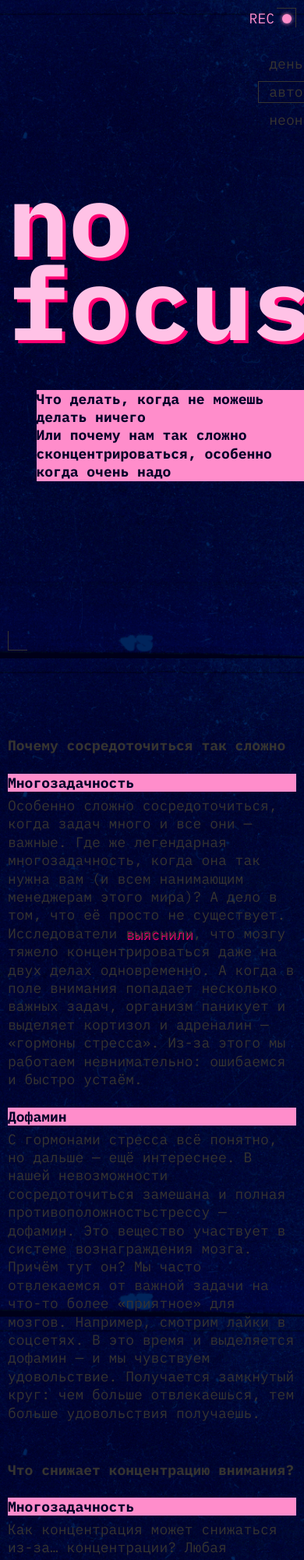
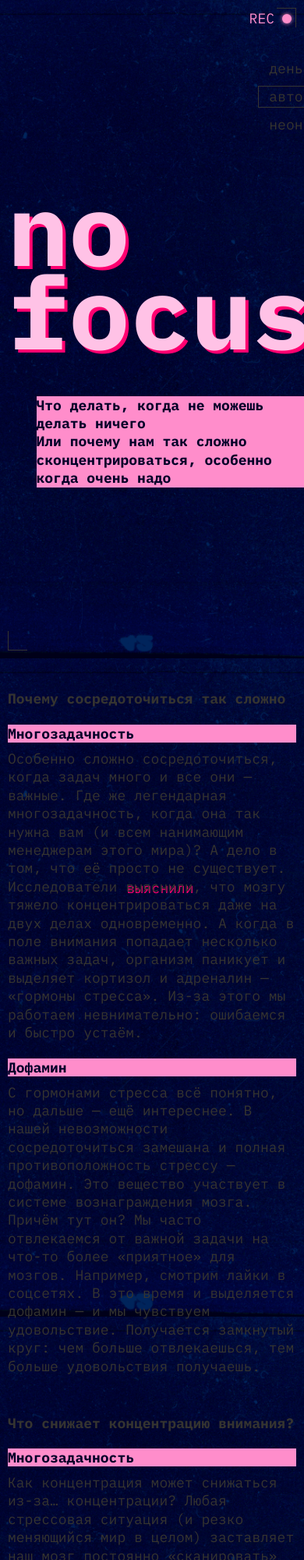
Before and after one commit to miakarnewot/slozhno-sosredotochitsya, a plain HTML site: page index.html in a window 390 px wide. Shown: the top 2000 px of the page at 78% size. Drawn offline with Linux system fonts and the light colour scheme.

Commit message:
comparison with ethalon done better

```diff
--- a/index.html
+++ b/index.html
@@ -74,8 +74,7 @@
           <h3 class="title-decor">Дофамин</h3>
           <p class="main__section-text">
             С гормонами стресса всё понятно, но дальше — ещё интереснее. В нашей
-            невозможности сосредоточиться замешана и полная
-            противоположностьстрессу — дофамин.
+            невозможности сосредоточиться замешана и полная противоположность стрессу — дофамин.
             Это вещество участвует в системе вознаграждения мозга. Причём тут он? Мы часто отвлекаемся
             от важной задачи на что-то более «приятное» для мозгов.
             Например, смотрим лайки в
--- a/styles/style.css
+++ b/styles/style.css
@@ -14,7 +14,6 @@
   position: relative;
   grid-template-rows: 1fr min-content 1fr;
   height: 100vh;
-  min-height: 768px;
   margin: 0;
   margin-block-end: 60px;
   padding: 20px;
@@ -136,7 +135,6 @@
   flex-direction: column;
   justify-content: space-between;
   gap: 80px;
-  padding-block: 60px;
   padding-inline: 20px;
 }
 
@@ -269,6 +267,7 @@
   justify-content: center;
   align-items: center;
   padding: 20px;
+  margin-block-start: 58px;
   min-height: 100vh;
 }
 
@@ -295,10 +294,10 @@
   }
 
   .header__text {
-    padding: 170px 0;
+    padding: 176px 0;
     display: flex;
     flex-direction: column;
-    gap: 157px;
+    gap: 162px;
   }
 
   .main__section:first-child {
@@ -327,11 +326,12 @@
 @media (max-width: 767px) {
   .header {
     padding: 10px;
+    margin-block-end: 0;
   }
 
   .header__theme-menu {
     place-self: center end;
-    padding-top: 54px;
+    padding-top: 64.5px;
   }
 
   .header__title {
@@ -340,7 +340,7 @@
   }
 
   .header__text {
-    padding: 56px 0;
+    padding: 66px 0;
     gap: 58px;
   }
 
@@ -365,6 +365,10 @@
     gap: 50px;
   }
 
+  .title-decor {
+    margin-block-start: -3px;
+  }
+
   .main__section:first-child {
     row-gap: 24px;
   }
@@ -386,14 +390,18 @@
   .main__section:last-child {
     display: flex;
     flex-direction: column;
-    gap: 10px;
+    gap: 11px;
   }
 
   .main__section-block {
-    gap: 6px;
+    gap: 9px;
   }
 
   .main__section-subtitle {
-    margin-block-start: 24px;
+    margin-block-start: 21px;
+  }
+
+  .footer {
+    margin-block-start: -1px;
   }
 }
```
